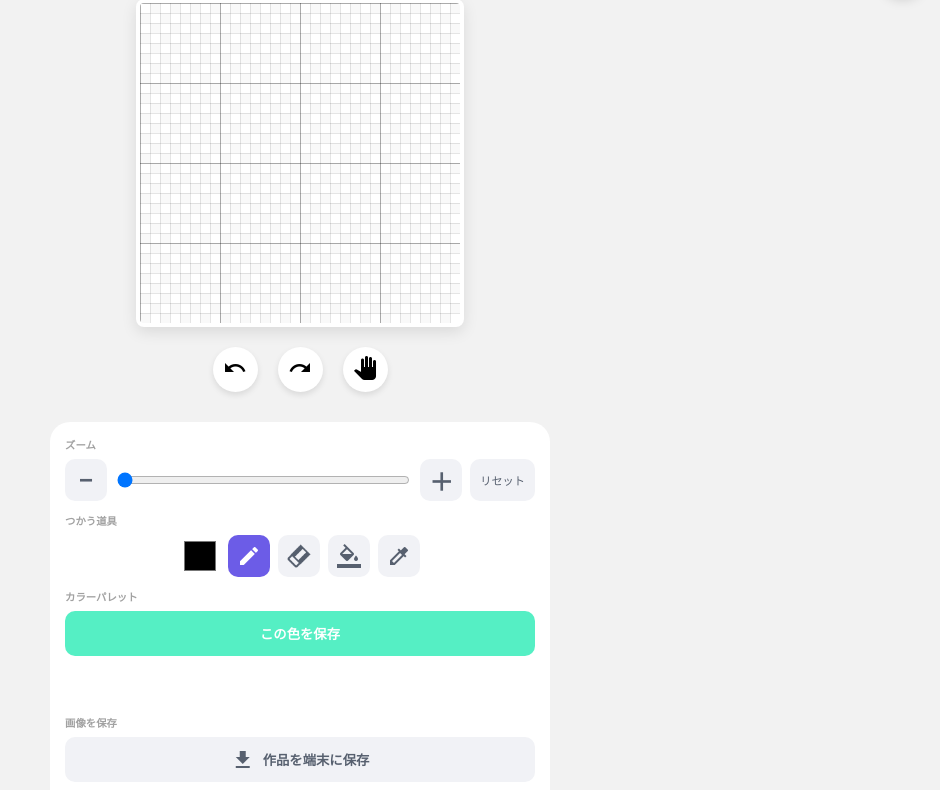
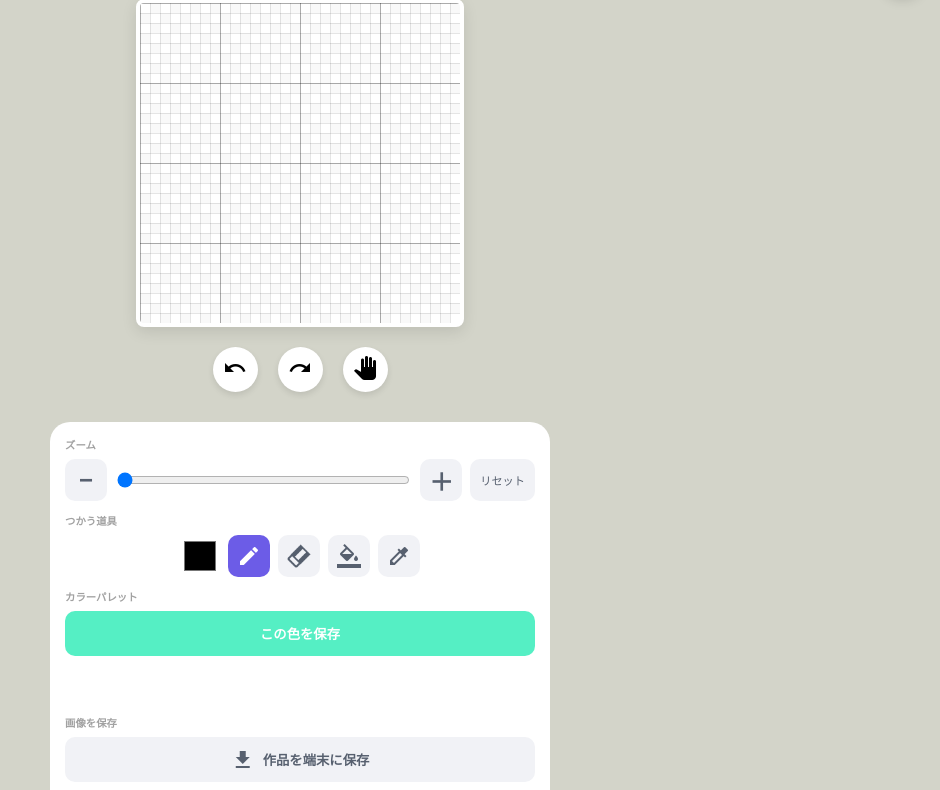
Before and after one commit to hirakudesigns/dots-art-studio, a plain HTML site: page index.html in a window 1280 px wide. Shown: the part 64-854 px from the top of the page, without its empty margins (340-1280 px from the left). Drawn offline with Linux system fonts and the light colour scheme.

Commit message:
Update index.html

```diff
--- a/index.html
+++ b/index.html
@@ -8,7 +8,7 @@
     <style>
         :root {
             --primary-color: #6c5ce7;
-            --bg-color: #f2f2f2;
+            --bg-color: #d3d4c9;
             --card-bg: #ffffff;
             --accent-color: #ff7675;
             --save-green: #55efc4;
```
